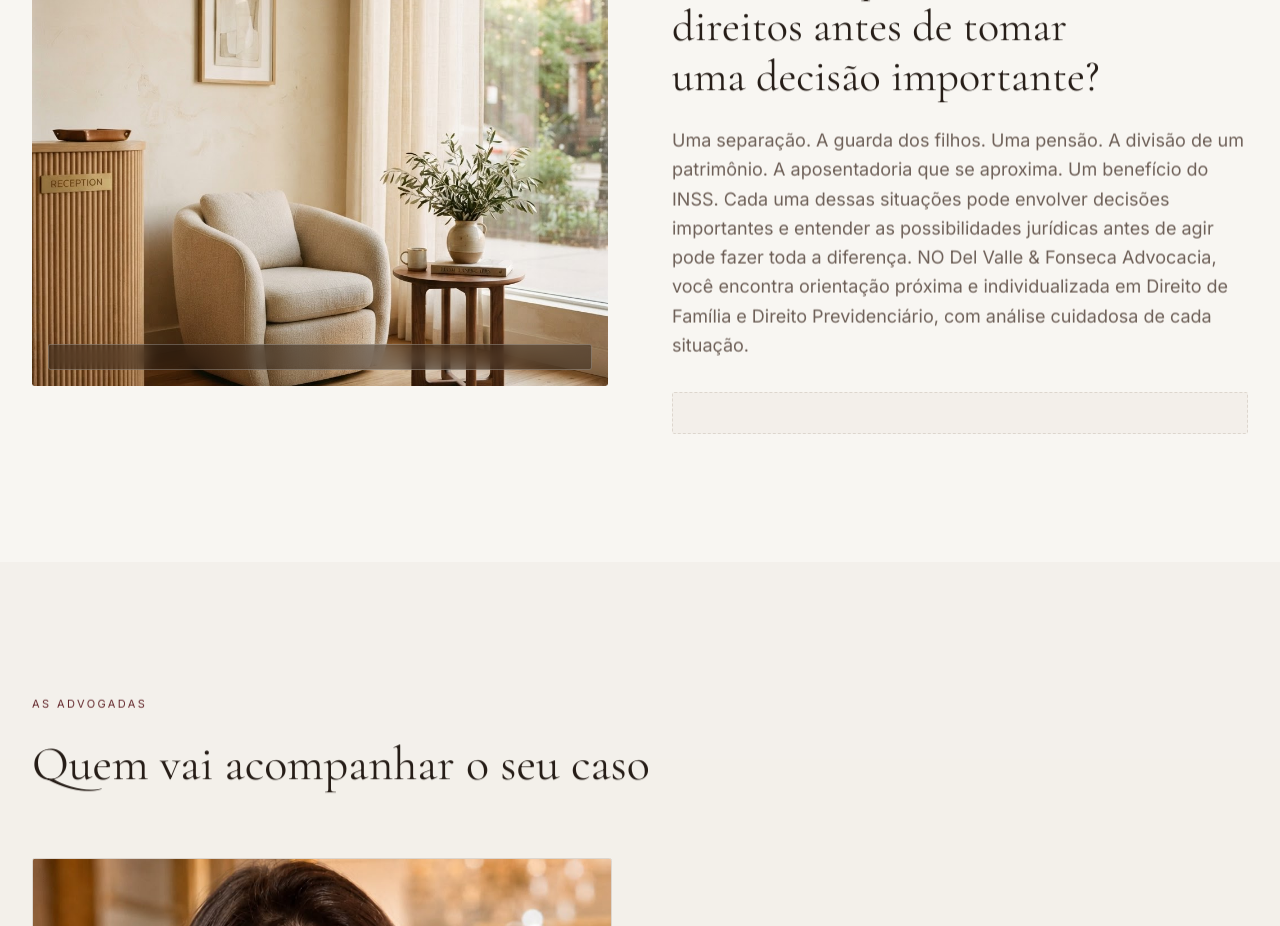
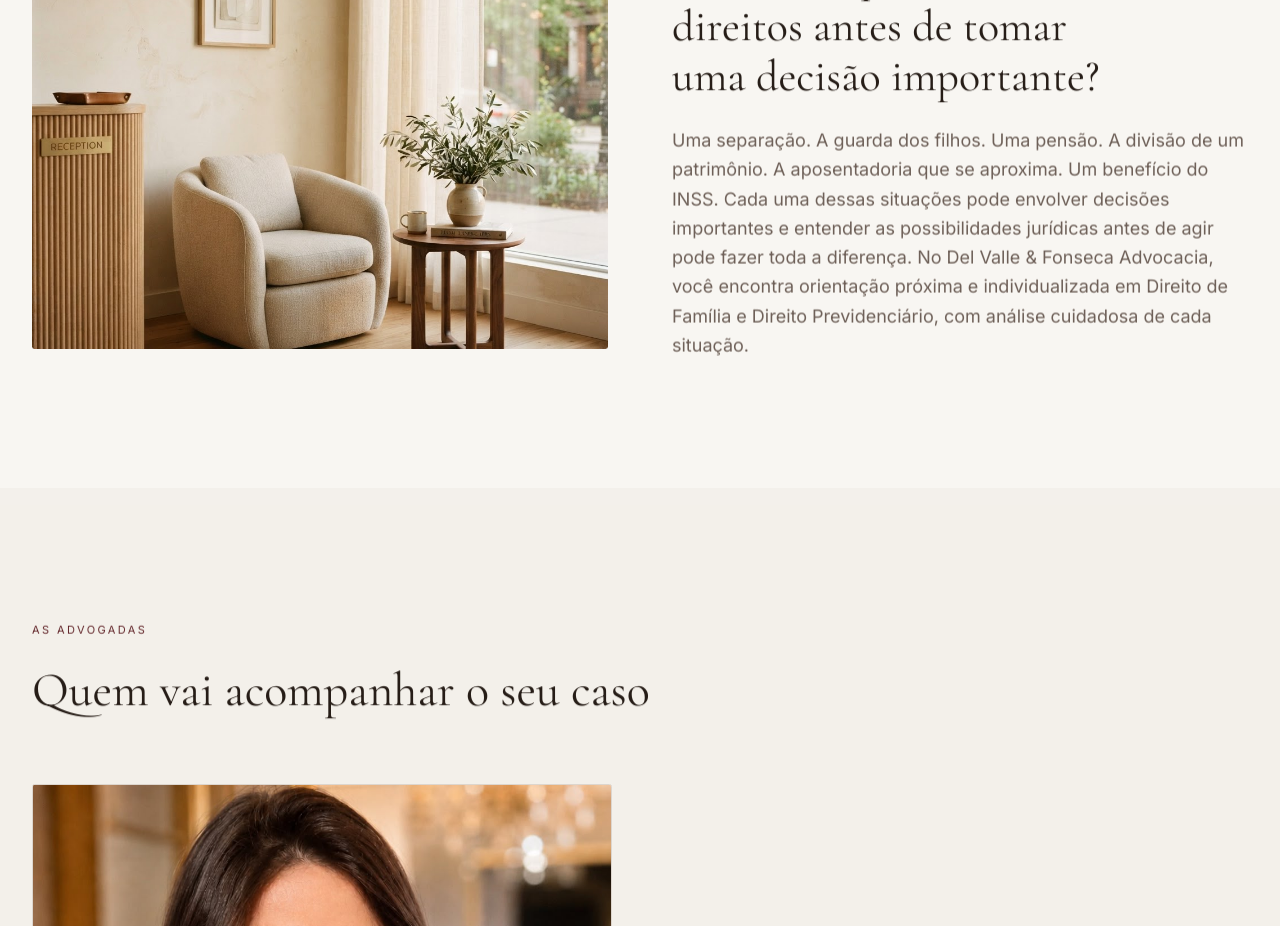
Before and after one commit to luna24444/daisadelvalle, a Next.js app: page / in a window 1280 px wide. Shown: the part 3560-4486 px from the top of the page. Built offline with nearby package versions, Linux system fonts and the light colour scheme; no server answers.

Commit message:
Update about-office.tsx

```diff
--- a/components/about-office.tsx
+++ b/components/about-office.tsx
@@ -15,10 +15,6 @@ export function AboutOffice() {
                 sizes="(max-width: 1024px) 100vw, 50vw"
                 className="object-cover"
               />
-              <div className="absolute inset-x-4 bottom-4 rounded-sm border border-primary-foreground/25 bg-foreground/45 px-4 py-3 text-center backdrop-blur-sm">
-                <span className="text-[11px] uppercase tracking-widest-plus text-primary-foreground/90">
-                </span>
-              </div>
             </div>
           </div>
         </Reveal>
@@ -29,21 +25,24 @@ export function AboutOffice() {
               ESCRITÓRIO
             </span>
           </Reveal>
+
           <Reveal delay={80}>
             <h2 className="mt-5 font-serif text-3xl leading-[1.15] text-foreground text-balance md:text-[2.75rem]">
               Você sabe quais são os seus direitos antes de tomar uma decisão importante?
             </h2>
           </Reveal>
+
           <Reveal delay={160}>
             <p className="mt-6 text-base leading-relaxed text-muted-foreground md:text-lg">
-              Uma separação. A guarda dos filhos. Uma pensão. A divisão de um patrimônio. A aposentadoria que se aproxima. Um benefício do INSS.
-              Cada uma dessas situações pode envolver decisões importantes e entender as possibilidades jurídicas antes de agir pode fazer toda a diferença.
-              NO Del Valle & Fonseca Advocacia, você encontra orientação próxima e individualizada em Direito de Família e Direito Previdenciário, com análise cuidadosa de cada situação.
+              Uma separação. A guarda dos filhos. Uma pensão. A divisão de um
+              patrimônio. A aposentadoria que se aproxima. Um benefício do
+              INSS. Cada uma dessas situações pode envolver decisões
+              importantes e entender as possibilidades jurídicas antes de agir
+              pode fazer toda a diferença. No Del Valle & Fonseca Advocacia,
+              você encontra orientação próxima e individualizada em Direito de
+              Família e Direito Previdenciário, com análise cuidadosa de cada
+              situação.
             </p>
-          </Reveal>
-          <Reveal delay={240}>
-            <div className="mt-8 rounded-sm border border-dashed border-border bg-secondary/40 p-5 text-sm leading-relaxed text-muted-foreground">
-            </div>
           </Reveal>
         </div>
       </div>
```
